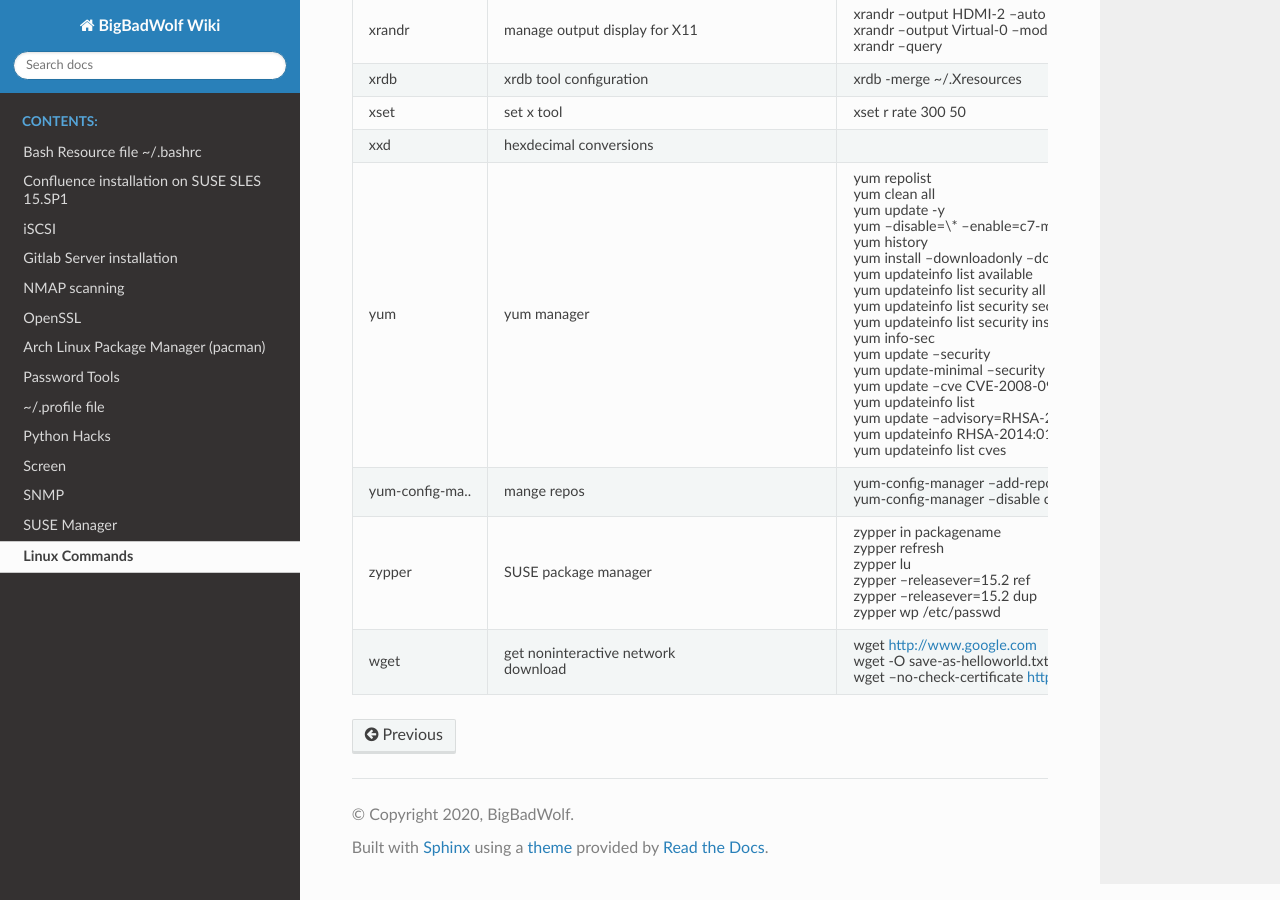
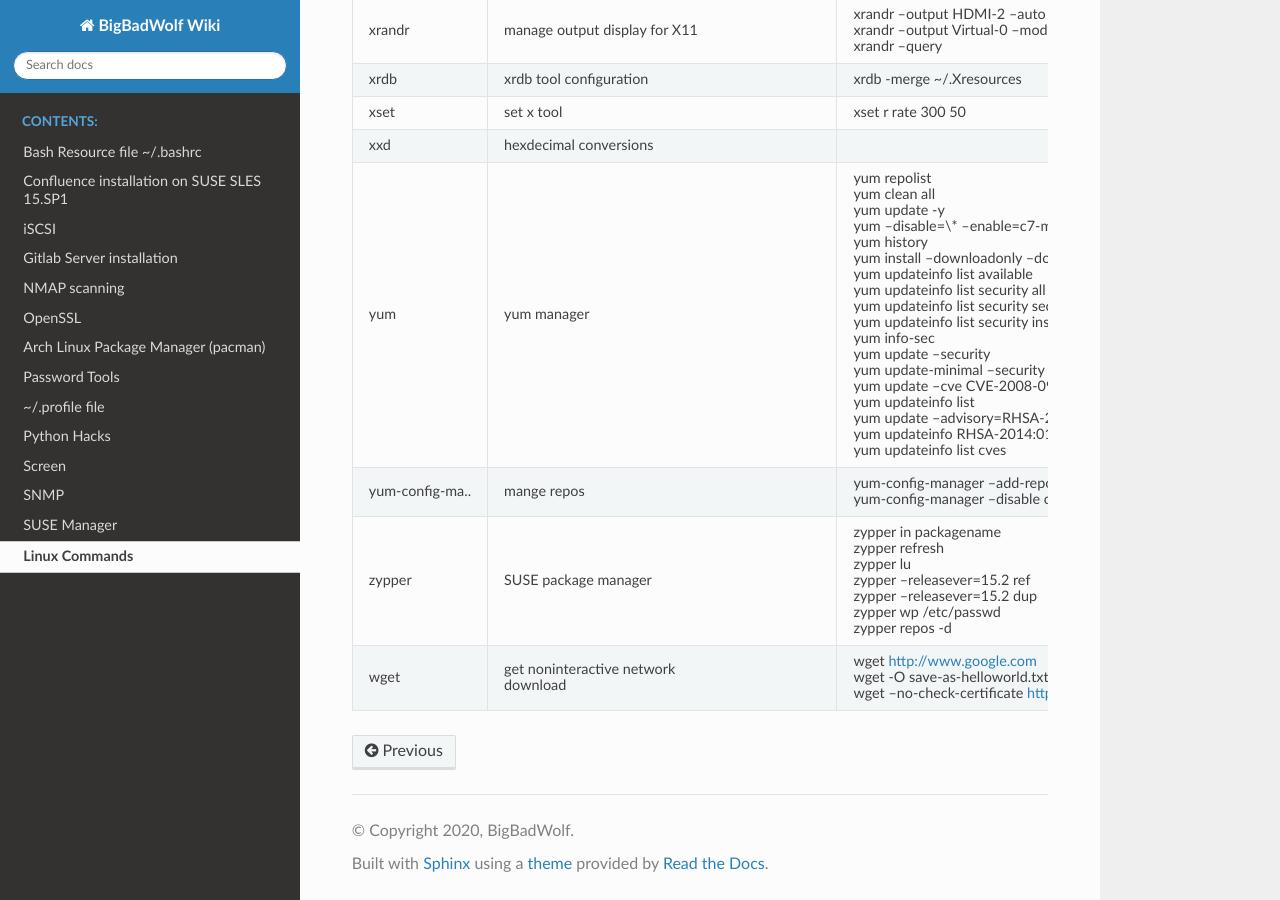
Before and after one commit to p3ll1n0r3/readthedocs, a Sphinx documentation site: the page built from docs/linux.rst, in a window 1280 px wide and 900 px high, scrolled down 8572 px. Built offline with Sphinx 7.4.7 and the Read the Docs theme 2.0.0, drawn with Linux system fonts in a browser that asks for light colours.

Commit message:
Update linux.rst

```diff
--- a/docs/linux.rst
+++ b/docs/linux.rst
@@ -560,7 +560,8 @@ zypper      	SUSE package manager |br|		zypper in packagename |br|
             						zypper lu |br|
 							zypper --releasever=15.2 ref |br|
 							zypper --releasever=15.2 dup |br|
-                                                        zypper wp /etc/passwd
+                                                        zypper wp /etc/passwd |br|
+							zypper repos -d |br|
 
 wget            get noninteractive network |br|		wget http://www.google.com |br|
 		download |br|				wget -O save-as-helloworld.txt http://wwww.getfile.com/index.html |br|
```
